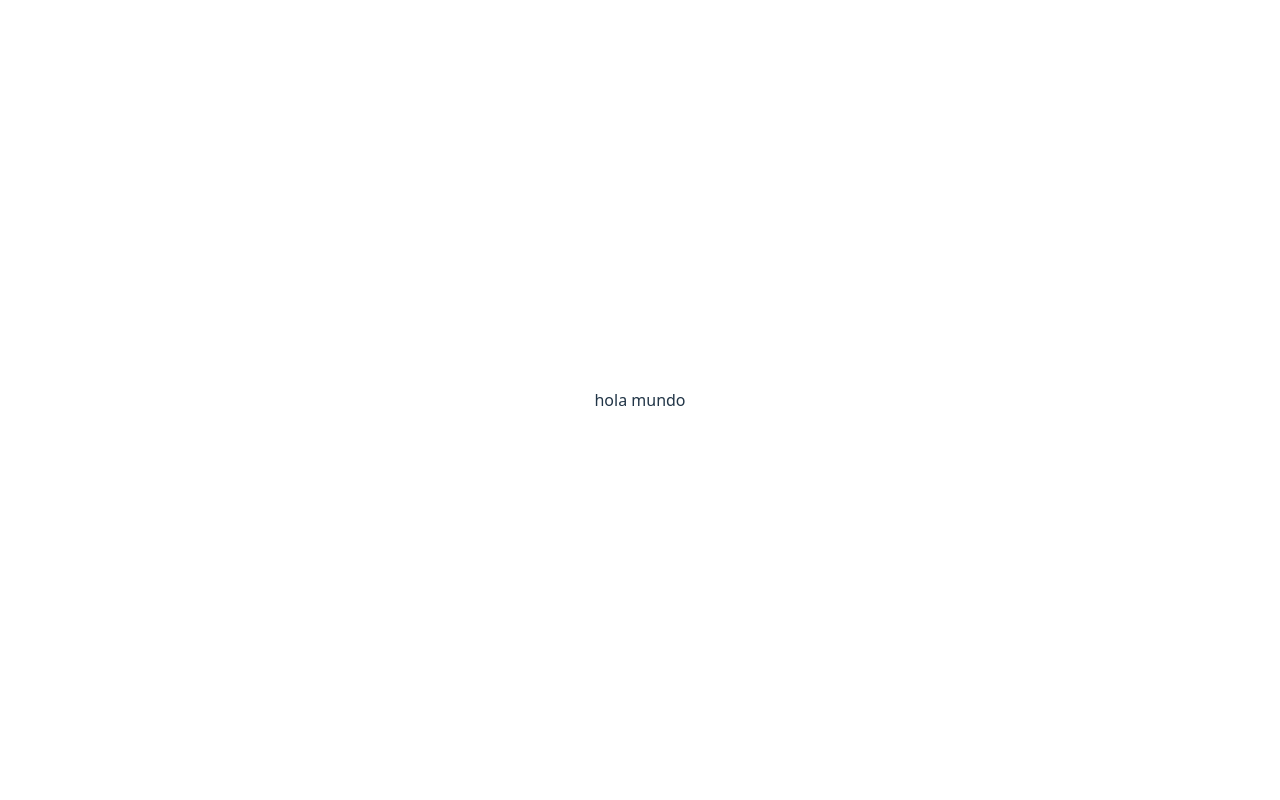
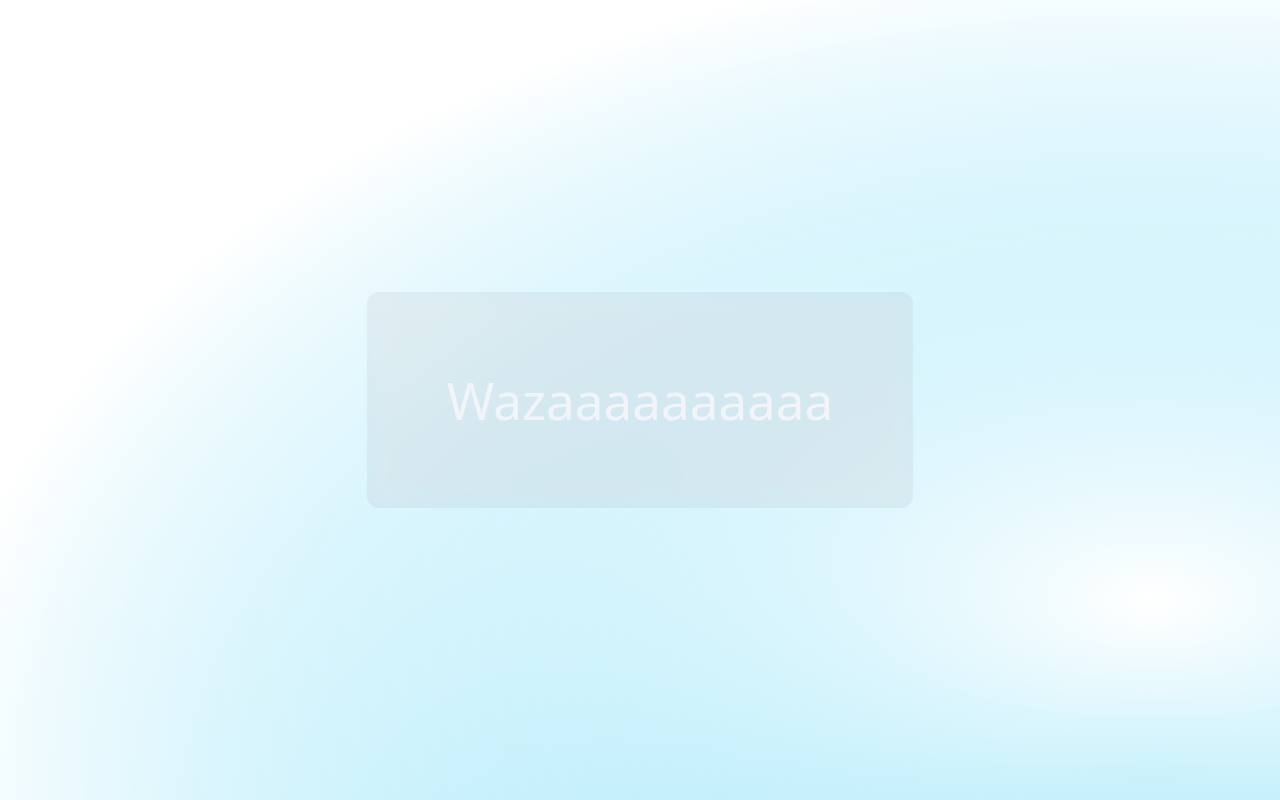
Before and after one commit to Nunu-DMG09/denuncias, a React (Vite) app in the folder frontend/: page / in a window 1280 px wide. Built offline with nearby package versions, Linux system fonts and the light colour scheme.

Commit message:
enhance App component styling and update index.css background

```diff
--- a/frontend/src/App.tsx
+++ b/frontend/src/App.tsx
@@ -2,9 +2,15 @@ import './App.css'
 
 function App() {
   return (
-    <>
-      hola mundo
-    </>
+    <main style={{
+      backdropFilter: 'blur(11px) saturate(70%)',
+      WebkitBackdropFilter: 'blur(11px) saturate(50%)',
+      backgroundColor: '#002F590D',
+      borderRadius: '12px',
+      padding: '5rem',
+    }}>
+      <h1 className='text-slate-100'>Wazaaaaaaaaaa</h1>
+    </main>
   )
 }
 
--- a/frontend/src/index.css
+++ b/frontend/src/index.css
@@ -29,6 +29,10 @@ body {
   place-items: center;
   min-width: 320px;
   min-height: 100vh;
+  background-color: #ffffff;
+  background-image:
+        radial-gradient(at 90% 75%, #ffffff, transparent 95%),
+        radial-gradient(at 90% 95%, #0DC1F2, transparent 75%);
 }
 
 h1 {
```
